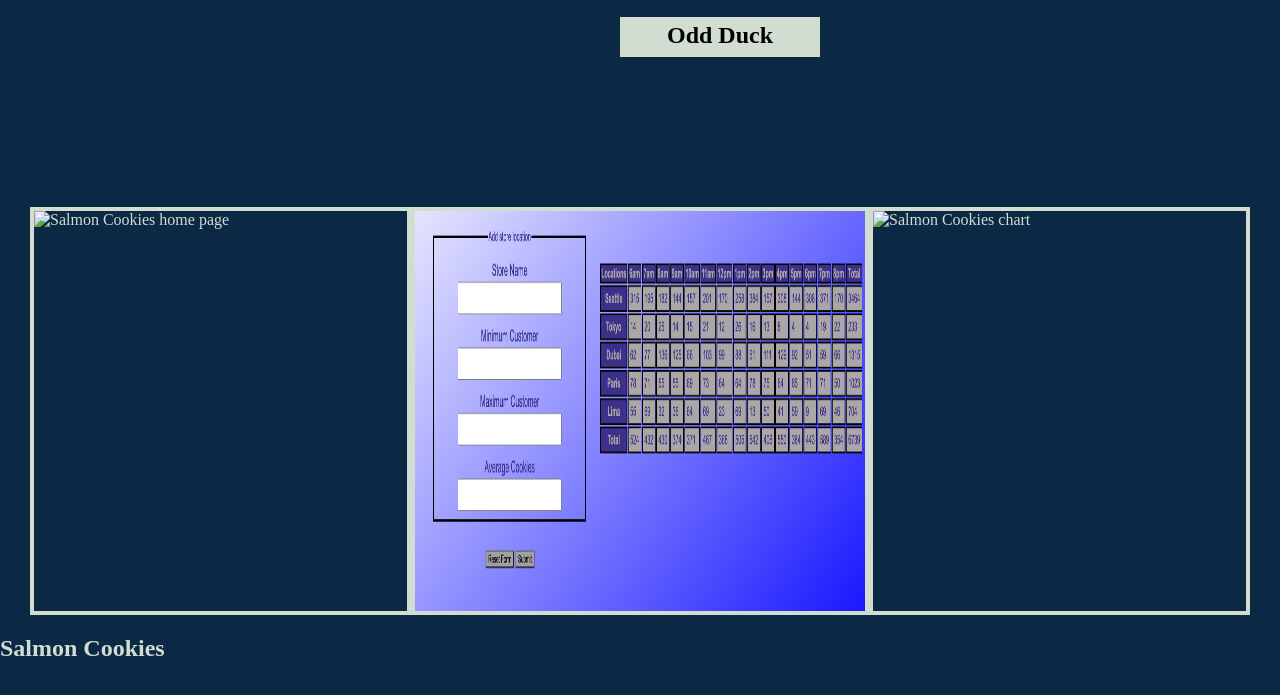
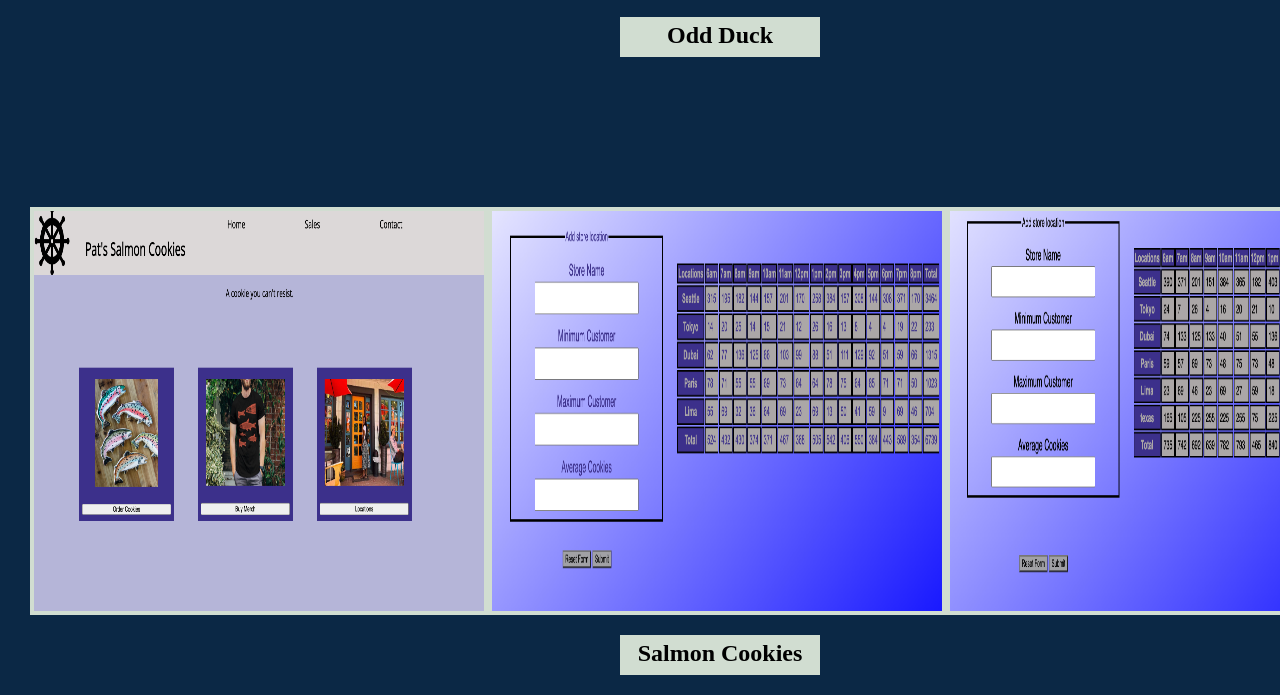
Before and after one commit to triciasawyer/Portfolio-prep, a plain HTML site: page index.html in a window 1280 px wide. Shown: the part 1722-2417 px from the top of the page. Drawn offline with Linux system fonts and the light colour scheme.

Commit message:
finish requirements for assignment

```diff
--- a/index.html
+++ b/index.html
@@ -41,9 +41,9 @@
         <h2 class="odd-duck-heading">Odd Duck</h2>
 
         <div class="salmon-cookies">
-            <img src="images/.png" alt="Salmon Cookies home page">
+            <img src="images/home.png" alt="Salmon Cookies home page">
             <img src="images/sales.png" alt="Salmon Cookies sales table">
-            <img src="images/.png" alt="Salmon Cookies chart">
+            <img src="images/new-location.png" alt="Salmon Cookies chart">
         </div>
         <h2 class="salmon-cookies-heading">Salmon Cookies</h2>
 
--- a/styles/main.css
+++ b/styles/main.css
@@ -158,3 +158,13 @@ main h1 {
     height: 400px;
     border: 4px solid rgb(209, 221, 209);
 }
+
+.salmon-cookies-heading {
+    text-align: center;
+    background-color: rgb(209, 221, 209);
+    width: 200px;
+    height: 35px;
+    margin-left: 620px;
+    color: black;
+    padding-top: 5px;
+}
```
Also changed, not shown: images/home.png (added), images/new-location.png (added).
